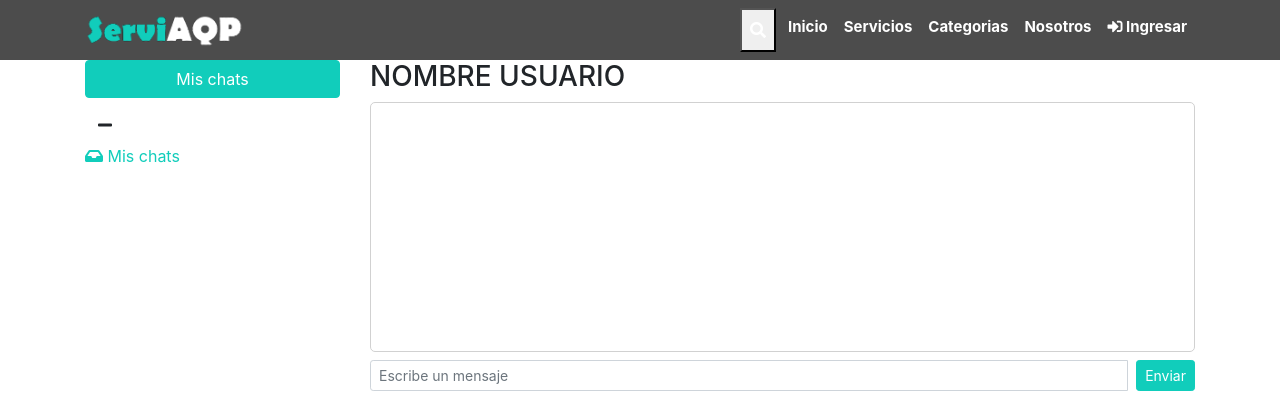
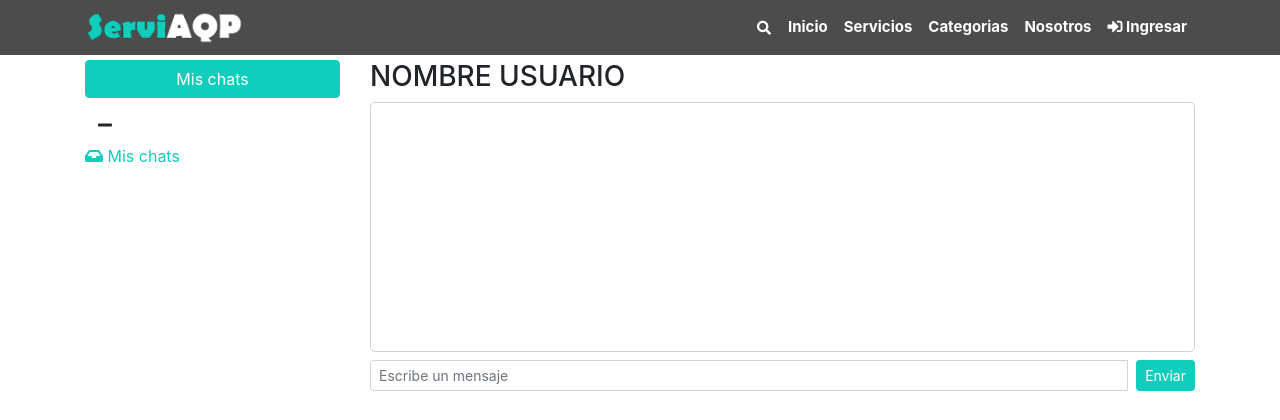
Before and after one commit to joelBerseker/ServiAQP, a PHP site: page /GuardarVerImagePdfPhpMysql/chat/index.php?creador=1 in a window 1280 px wide. Shown: the top 420 px of the page. Run offline with PHP 8.4, Linux system fonts and the light colour scheme; data that the repository does not hold is empty; some libraries are stand-ins or nearby versions.

Commit message:
SERVICIOS error

```diff
--- a/chat/index.php
+++ b/chat/index.php
@@ -76,6 +76,6 @@ include("../includes/data_base.php");
   </div>
 </div>
 <?php
-$ischat=true;
+$recursochat=true;
 include("../includes/footer.php");
 ?>
--- a/includes/footer.php
+++ b/includes/footer.php
@@ -58,12 +58,14 @@ include('global_variable.php');
         <?php if (!empty($user)) { ?>
             notification_push();
             setInterval(notification_push, 3000);
-            if($ischat!=null){
-            setInterval(chat_push, 1000);
-            }
+
+            <?php if ($recursochat) { ?>
+                chat_push();
+                setInterval(chat_push, 1000);
+            <?php } ?>
         <?php } ?>
 
-    $('.direct-chat-messages').scrollTop( $('.direct-chat-messages').prop('scrollHeight') );
+        $('.direct-chat-messages').scrollTop($('.direct-chat-messages').prop('scrollHeight'));
     });
 </script>
 
@@ -80,8 +82,6 @@ include('global_variable.php');
     $("#imagen2").change(function() {
         readURL2(this);
     });
-
-
 </script>
 </body>
 
--- a/includes/header.php
+++ b/includes/header.php
@@ -38,9 +38,9 @@ include('data_base.php');
 			</button>
 			<div class="collapse navbar-collapse" id="navbarNav">
 				<ul class="navbar-nav ml-auto">
-					<form class="form-inline mr-0 mr-lg-1 mt-lg-0 mt-2 primero_buscar" method="GET" action="<?= $dirEjec ?>/servicios">
+					<form class="form-inline mr-0 mr-lg-2 mt-lg-0 mt-2 primero_buscar" method="GET" action="<?= $dirEjec ?>/servicios">
 						<input class="form-control form-control-sm  segundo_buscar" name="q" type="search" placeholder="Busca un servicio">
-						<button class="nav-link menu_link " type="submit"><em class="fas fa-search"></em></button>
+						<button style="font-size: 14px; color: white;" class="nav-link menu_link btn p-0"  type="submit"><em class="fas fa-search"></em></button>
 					</form>
 					<li class="nav-item">
 						<a class="nav-link menu_link <?php if ($inicio) { ?>select<?php } ?>" href="<?= $dirEjec ?>/"> Inicio</a>
--- a/includes/navbar.php
+++ b/includes/navbar.php
@@ -6,4 +6,5 @@
 	$login			=	false;
 	$configuracion	=	false;
 	$user_navbar	=	false;
+	$recursochat	=	false;
 ?>
```
Also changed, not shown: servicios/recargables/ServiciosCard.php (+6 -6 lines).
